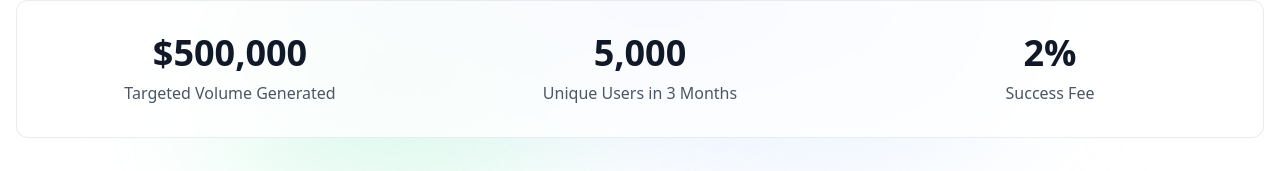
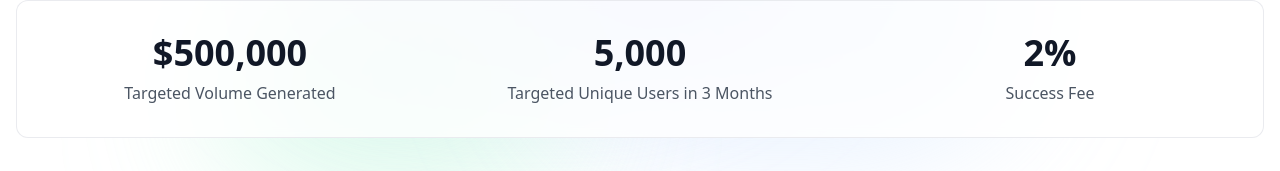
Before and after one commit to KyllianGenot/RippleTip-Website, a React (Vite) app: page / in a window 1280 px wide. Shown: the part 554-725 px from the top of the page. Built offline with nearby package versions, Linux system fonts and the light colour scheme.

Commit message:
feat: ✨ update stats

```diff
--- a/src/components/hero/HeroStats.tsx
+++ b/src/components/hero/HeroStats.tsx
@@ -26,7 +26,7 @@ export const HeroStats: React.FC = () => {
       decimals: 0
     },
     {
-      label: "Unique Users in 3 Months",
+      label: "Targeted Unique Users in 3 Months",
       value: targetUsers,
       prefix: "",
       suffix: "",
```
